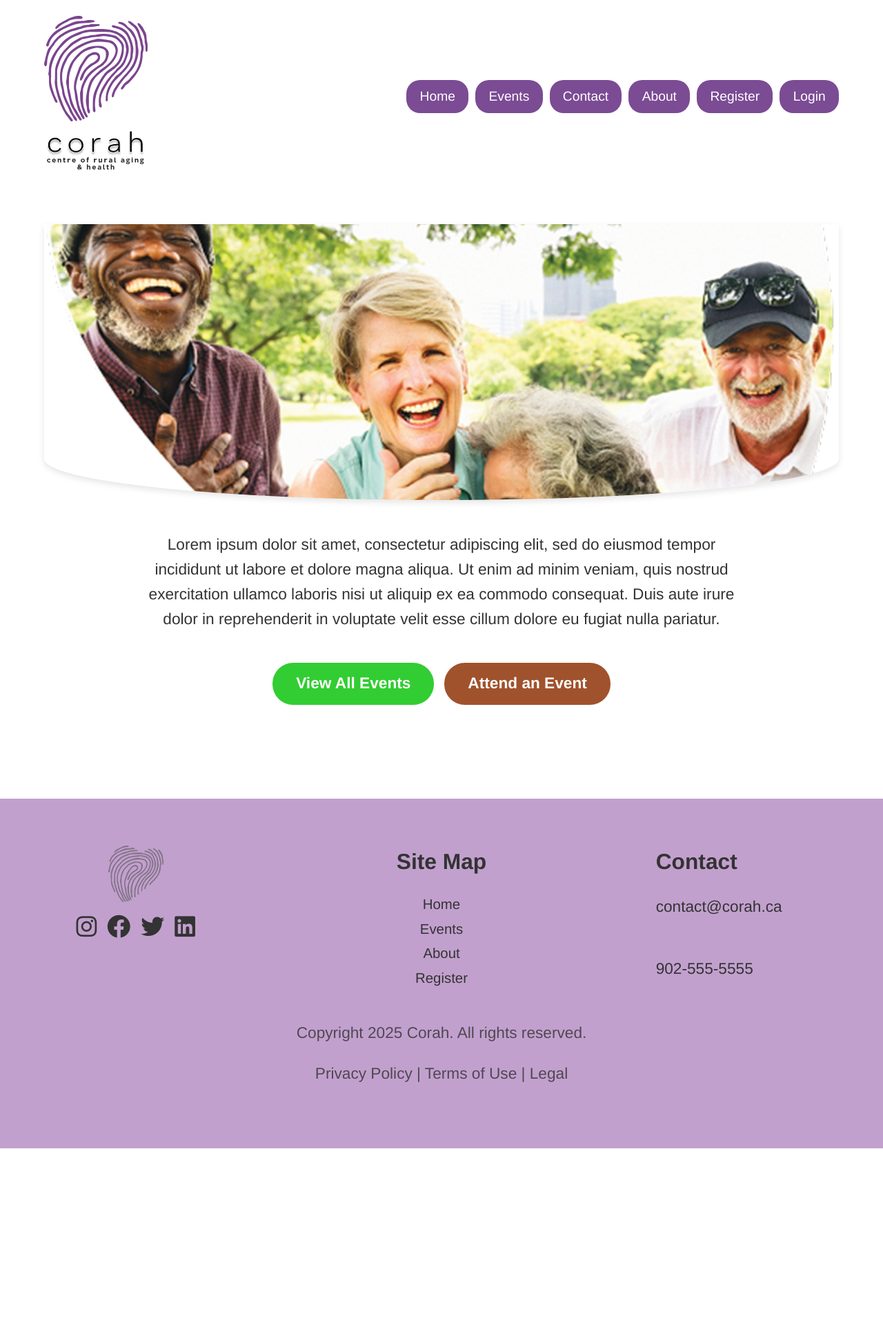
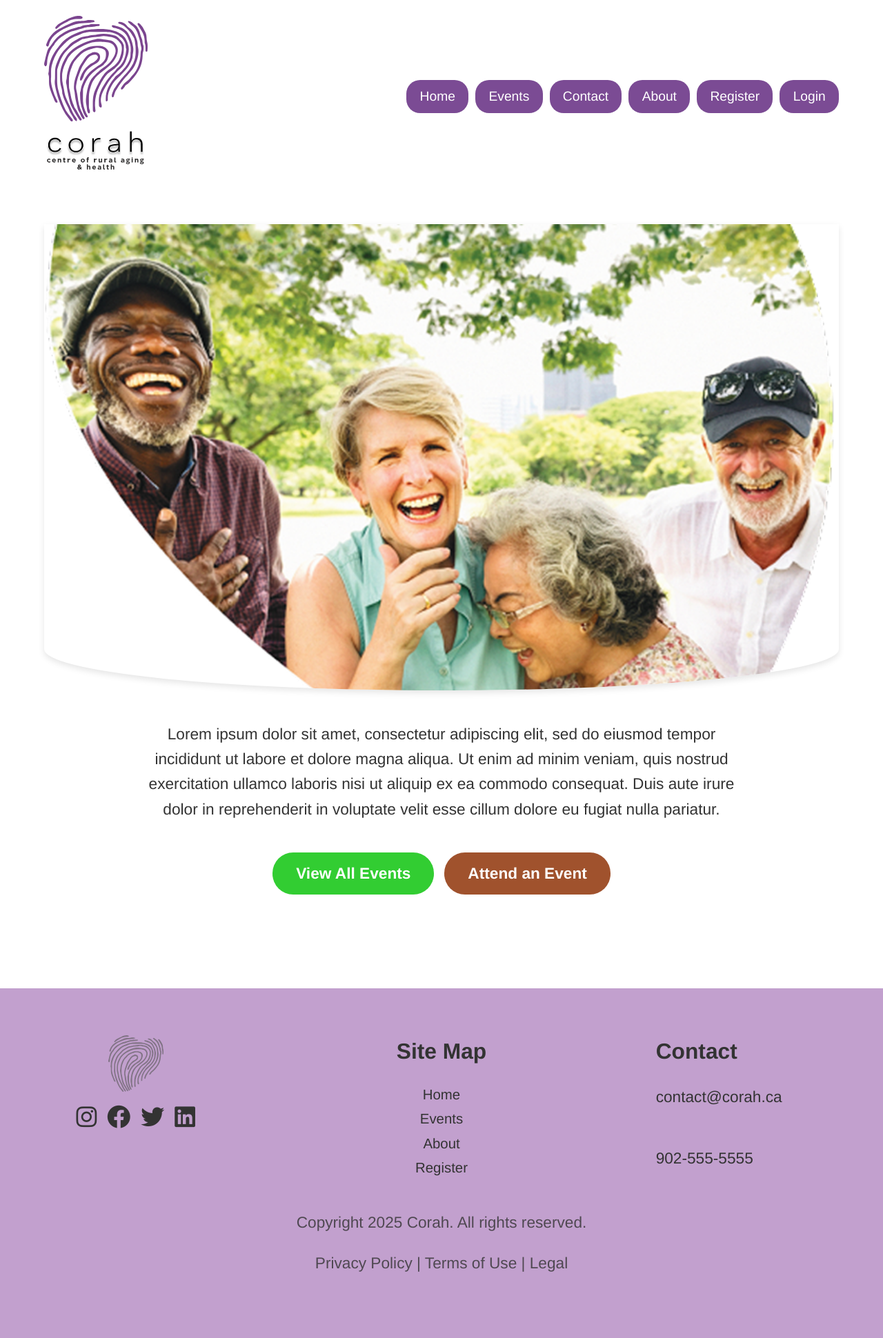
Before and after one commit to ZanderMB/corah-website, a Django app: page / in a window 1280 px wide. Shown: the whole page at 69% size. Before the commit the page ends 1665 px from the top, so only its background shows below. Run offline with Django 5.2, Linux system fonts and the light colour scheme.

Commit message:
CSS font, form, and mobile design changeess

```diff
--- a/src/CORAH/models.py
+++ b/src/CORAH/models.py
@@ -19,9 +19,7 @@ class Event(models.Model):
 
 
 class Attendee(models.Model):
-    # NEW: link to Django auth user (one profile per user)
     user = models.OneToOneField(User, on_delete=models.CASCADE, related_name="attendee")
-    # Keep name/email for convenience & denormalized display
     name = models.CharField(max_length=100)
     email = models.EmailField(unique=True)
 
--- a/src/static/css/styles.css
+++ b/src/static/css/styles.css
@@ -1,23 +1,16 @@
 :root {
-    --primary-purple: #7B4B94; /* Corah Dark Purple */
-    --light-purple: #C2A0CE;   /* Footer Light Purple */
-    --text-dark: #333;
-    --white: #fff;
+    --primary-purple: #7B4B94; /* Corah Mnain*/
+    --light-purple: #C2A0CE;   /* Footer Light Main */
+    --text-dark: #333333;
+    --white: #ffffff;
     --font-family: 'Helvetica Neue', Helvetica, Arial, sans-serif;
 }
 
 /* =========================================
-   FLUID TYPOGRAPHY ENGINE
    Mobile (360px)  = 15px
-   Desktop (1440px)= 24px
+   Bigger Screen (1440px)= 24px
    ========================================= */
 html {
-    /*
-       Math:
-       Slope = (24 - 15) / (1440 - 360) = 0.00833
-       0.00833 * 100vw = 0.833vw
-       Intercept = 12px
-    */
     font-size: clamp(15px, 0.833vw + 12px, 24px);
 }
 
@@ -26,16 +19,13 @@ html {
 body {
     font-family: var(--font-family);
     color: var(--text-dark);
-    /* Sets the base size to the fluid value calculated in 'html' */
     font-size: 1rem;
     line-height: 1.5;
     display: flex;
     flex-direction: column;
     min-height: 100vh;
-    background-color: #f9f9f9; /* Slight background tint for wide screens */
 }
 
-/* Wrapper to constrain max width to 1440px as per design */
 body > * {
     width: 100%;
     max-width: 1440px;
@@ -44,7 +34,7 @@ body > * {
     background-color: var(--white); /* Keep content white */
 }
 
-/* --- Fluid Typography Scaling --- */
+/* --- Responsive Text STuff --- */
 h1 { font-size: 2.5rem; margin-bottom: 1rem; line-height: 1.1; color: var(--text-dark); }
 h2 { font-size: 2rem; margin-bottom: 1rem; color: var(--text-dark); }
 h3 { font-size: 1.5rem; margin-bottom: 0.5rem; color: var(--text-dark); }
@@ -77,7 +67,7 @@ header {
 }
 
 .nav-btn {
-    /* Updated to use 'em' so padding scales with the font */
+    /* I couldn't get the padding to scale with rem properly, so I used em and I didn't see much difference but I THINK it works better */
     padding: 0.5em 1em;
     background-color: var(--primary-purple);
     color: var(--white);
@@ -120,7 +110,7 @@ main {
 
 .hero-img img {
     width: 100%;
-    height: 400px; /* Desktop height */
+    height: auto;
     object-fit: cover;
     object-position: center;
 }
@@ -132,7 +122,7 @@ main {
 }
 
 .hero-text-container p {
-    font-size: 1rem; /* Inherits fluid size */
+    font-size: 1rem;
     color: #333;
     margin-bottom: 2rem;
 }
@@ -145,7 +135,6 @@ main {
 }
 
 .btn-hero {
-    /* Updated to use 'em' padding */
     padding: 0.6em 1.5em;
     border-radius: 30px;
     font-weight: 600;
@@ -155,7 +144,7 @@ main {
 .btn-green { background-color: #32CD32; }
 .btn-brown { background-color: #A0522D; }
 
-/* --- Event Grid --- */
+/* --- Event Grif and Cards--- */
 .event-grid {
     display: grid;
     grid-template-columns: repeat(auto-fill, minmax(280px, 1fr));
@@ -185,12 +174,13 @@ main {
     margin-top: 1rem;
 }
 
-/* --- Forms (Login/Register/Create Event) --- */
+/* --- Forms, instead of making a different thing for every form I just reused this for all of then--- */
+/* --- This took me longer than I'd like to admit to figure out --- */
 .auth-container { max-width: 500px; margin: 3rem auto; text-align: center; }
 .auth-container form { text-align: left; margin-top: 1.5rem; }
 .auth-container label { display: block; font-weight: bold; margin-bottom: 5px; }
 
-/* Updated inputs to scale with font */
+
 .auth-container input, .form-group input {
     width: 100%;
     padding: 0.5em;
@@ -258,13 +248,10 @@ footer {
 .footer-links a { display: block; margin-bottom: 5px; }
 
 
-/* =========================================
-   MOBILE RESPONSIVENESS (Max-Width 768px)
-   Matches the 360px Design Hierarchy
-   ========================================= */
+/* --- Mobile srtuff ---*/
 @media (max-width: 768px) {
 
-    /* 1. Header Changes */
+    /* Header */
     header {
         flex-direction: column;
         padding: 1rem;
@@ -287,7 +274,7 @@ footer {
         font-size: 0.8rem;
     }
 
-    /* 2. Hero Changes */
+    /* Hero */
     .hero-img {
         border-radius: 0 0 50% 50% / 30px;
     }
@@ -309,7 +296,7 @@ footer {
         text-align: center;
     }
 
-    /* 3. Footer Changes */
+    /* Footer */
     footer {
         grid-template-columns: 1fr;
         text-align: center;
--- a/src/templates/base.html
+++ b/src/templates/base.html
@@ -14,7 +14,6 @@
 <header>
   <div class="logo-container">
     <a href="{% url 'home' %}">
-      <!-- Pointing to the SVG logo in static/images/Logos -->
       <img src="{% static 'images/Logos/CorahLogo.svg' %}" alt="Corah Logo">
       <img src="{% static 'images/Logos/CorahWordmark.svg' %}" alt="Corah Wordmark">
     </a>
@@ -28,7 +27,6 @@
 
     {% if user.is_authenticated %}
       <a href="{% url 'events:create_event' %}" class="nav-btn">Create Event</a>
-      <!-- Using a simple logout link for now -->
       <form action="{% url 'auth:logout' %}" method="post" style="display:inline;">
         {% csrf_token %}
         <button type="submit" class="nav-btn">Logout</button>
--- a/src/templates/events/create_event.html
+++ b/src/templates/events/create_event.html
@@ -10,14 +10,12 @@
     <form method="post" enctype="multipart/form-data">
         {% csrf_token %}
 
-        <!-- Loop to style fields exactly like your design -->
         {% for field in form %}
         <div class="form-group" style="margin-bottom: 1.5rem; text-align: left;">
             <label for="{{ field.id_for_label }}" style="display:block; margin-bottom:5px; font-weight:bold;">
                 {{ field.label }}
             </label>
 
-            <!-- Render the input field -->
             {{ field }}
 
             {% if field.errors %}
```
Also changed, not shown: src/CORAH/management/commands/import_data.py (+3 -7 lines), src/CORAH/views.py (+5 -7 lines), src/templates/home.html (+1 -8 lines), README.md.
